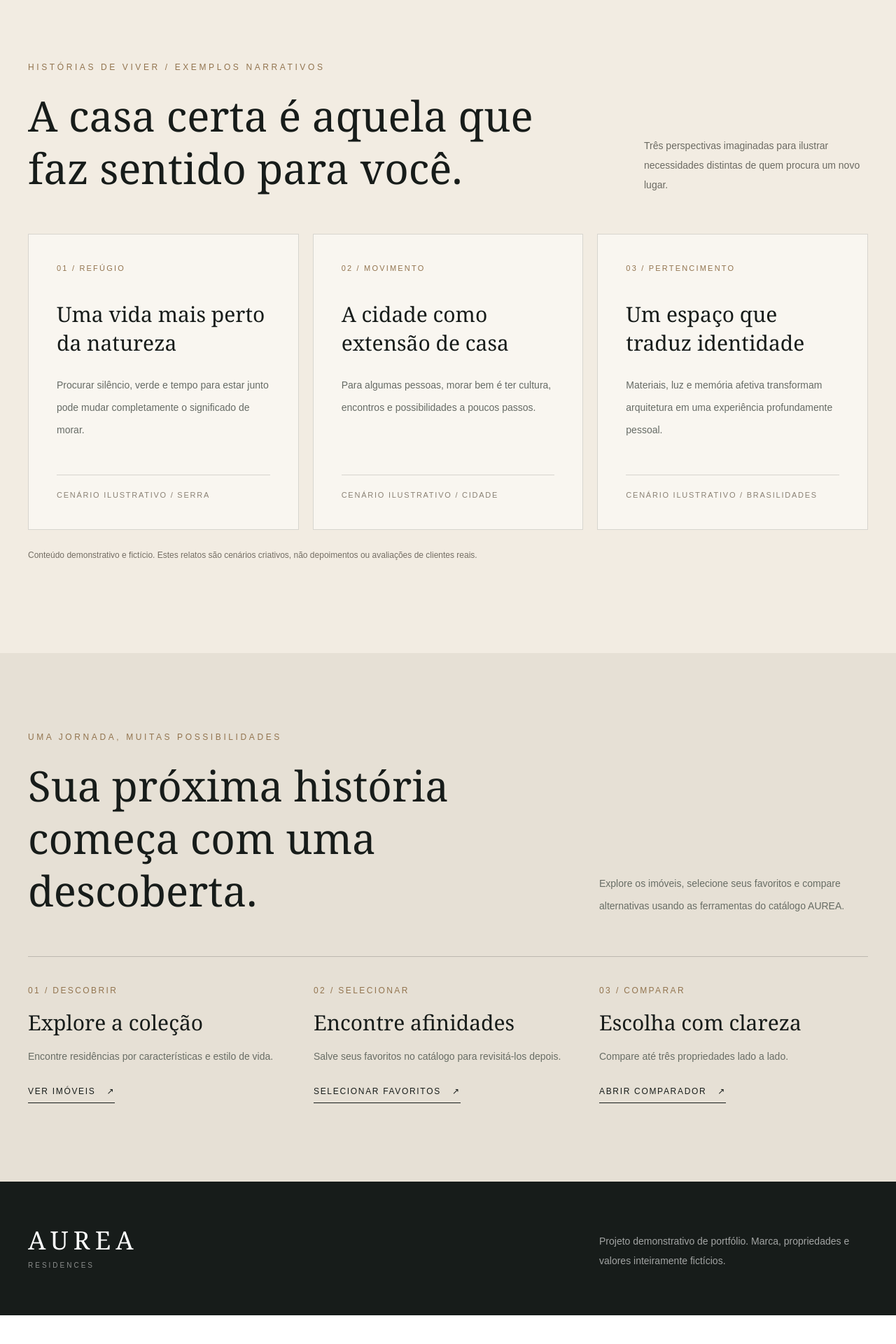
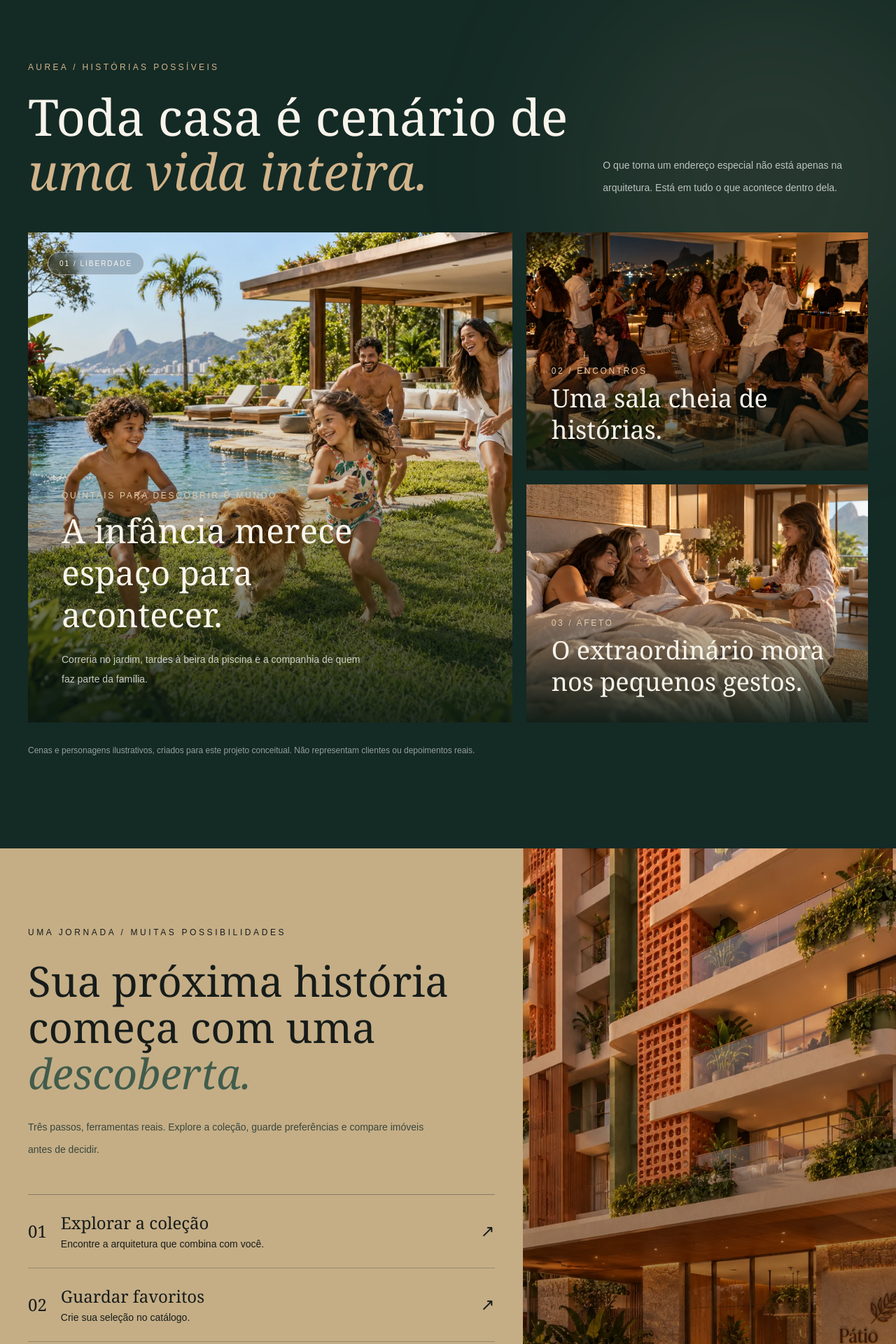
Before and after one commit to gabrielgonganu/aurea-residences, a Next.js app: page / in a window 1280 px wide. Shown: the part 9120-11040 px from the top of the page at 70% size. Before the commit the page ends 10999 px from the top, so only its background shows below. Built offline with nearby package versions, Linux system fonts and the light colour scheme.

Commit message:
feat: reformula experiencias jornada e curadoria aurea v10.5

```diff
--- a/src/app/globals.css
+++ b/src/app/globals.css
@@ -378,3 +378,21 @@ body {
 @keyframes aurea-drift { from {transform:scale(1)} to {transform:scale(1.085)} }
 @media(max-width:767px) { .aurea-gallery-v3-grid {grid-template-columns:1fr 1fr;grid-template-rows:260px 150px;} .aurea-gallery-v3-main {grid-column:span 2;grid-row:span 1;} .aurea-gallery-v3-bottom {align-items:flex-start;flex-direction:column;line-height:1.8;} .aurea-gallery-v3-tag {bottom:15px;left:15px;padding:8px;font-size:9px;} .aurea-gallery-v3-frame {inset:9px;} .aurea-immersive {min-height:590px;} .aurea-immersive-content {padding:70px 35px 110px;} .aurea-immersive-border {inset:12px;} .aurea-immersive-footer {left:35px;right:35px;bottom:34px;font-size:8px;} .aurea-contact-widget {bottom:12px;right:12px;} .aurea-contact-trigger {padding:12px 14px;gap:9px;} .aurea-lightbox-thumb {width:58px;height:42px;} }
 @media(prefers-reduced-motion:reduce) { .aurea-immersive-image img {animation:none!important;} .aurea-gallery-v3-tile img,.aurea-gallery-v3-frame {transition:none!important;} .aurea-gallery-v3-tile:hover img {transform:none;} }
+
+
+
+
+/* AUREA V10.5 REDESIGN */
+.aurea-story-card img { will-change: auto; }
+.aurea-story-card:hover img { will-change: transform; }
+.aurea-curadoria-tile { transition: transform .45s ease, box-shadow .45s ease; }
+.aurea-curadoria-tile:hover { transform: translateY(-5px); box-shadow: 0 18px 35px rgba(23,28,26,.10); }
+@keyframes aurea-v105-rise { from { opacity: .45; transform: translateY(26px); } to { opacity: 1; transform: translateY(0); } }
+@media (prefers-reduced-motion: no-preference) {
+  @supports (animation-timeline: view()) {
+    .aurea-reveal { animation: aurea-v105-rise 1s ease-out both; animation-timeline: view(); animation-range: entry 0% cover 30%; }
+  }
+}
+@media (prefers-reduced-motion: reduce) {
+  .aurea-reveal, .aurea-story-card img, .aurea-curadoria-tile, .aurea-journey-link * { animation: none !important; transition: none !important; transform: none !important; }
+}
--- a/src/app/page.tsx
+++ b/src/app/page.tsx
@@ -510,115 +510,102 @@ export default function Home() {
         </div>
       </section>
 
-      <section
-        id="historias-de-viver"
-        className="bg-[#F2ECE2] px-6 py-24 text-[#171C1A] lg:px-10 lg:py-32"
-      >
-        <div className="mx-auto max-w-7xl">
-          <div className="flex flex-wrap items-end justify-between gap-8">
-            <div>
-              <p className="mb-6 text-xs uppercase tracking-[0.3em] text-[#92744F]">
-                Histórias de viver / Exemplos narrativos
-              </p>
-              <h2 className="max-w-3xl font-serif text-5xl leading-tight md:text-6xl">
-                A casa certa é aquela que faz sentido para você.
-              </h2>
+
+      <section id="historias-de-viver" aria-labelledby="aurea-v105-historias" className="relative isolate overflow-hidden bg-[#142A25] py-24 text-[#F8F4EC] lg:py-32">
+        <div aria-hidden="true" className="pointer-events-none absolute -right-28 top-0 h-[580px] w-[580px] rounded-full bg-[#C5AE86]/10 blur-[110px]" />
+        <div className="relative mx-auto max-w-7xl px-6 lg:px-10">
+          <div className="aurea-reveal grid gap-8 pb-12 lg:grid-cols-12 lg:items-end">
+            <div className="lg:col-span-8">
+              <p className="mb-6 text-xs uppercase tracking-[0.28em] text-[#D1B48B]">AUREA / Histórias possíveis</p>
+              <h2 id="aurea-v105-historias" className="max-w-4xl font-serif text-5xl leading-[1.08] md:text-7xl">Toda casa é cenário de <em className="font-normal text-[#D1B48B]">uma vida inteira.</em></h2>
             </div>
-            <p className="max-w-xs text-sm leading-7 text-[#6B6A62]">
-              Três perspectivas imaginadas para ilustrar necessidades
-              distintas de quem procura um novo lugar.
-            </p>
+            <p className="max-w-sm text-sm leading-8 text-white/70 lg:col-span-4">O que torna um endereço especial não está apenas na arquitetura. Está em tudo o que acontece dentro dela.</p>
           </div>
 
-          <div className="mt-14 grid gap-5 md:grid-cols-3">
-            {[
-              {
-                categoria: "01 / Refúgio",
-                titulo: "Uma vida mais perto da natureza",
-                texto: "Procurar silêncio, verde e tempo para estar junto pode mudar completamente o significado de morar.",
-                origem: "Cenário ilustrativo / Serra",
-              },
-              {
-                categoria: "02 / Movimento",
-                titulo: "A cidade como extensão de casa",
-                texto: "Para algumas pessoas, morar bem é ter cultura, encontros e possibilidades a poucos passos.",
-                origem: "Cenário ilustrativo / Cidade",
-              },
-              {
-                categoria: "03 / Pertencimento",
-                titulo: "Um espaço que traduz identidade",
-                texto: "Materiais, luz e memória afetiva transformam arquitetura em uma experiência profundamente pessoal.",
-                origem: "Cenário ilustrativo / Brasilidades",
-              },
-            ].map((historia) => (
-              <article
-                key={historia.categoria}
-                className="flex min-h-[330px] flex-col justify-between border border-[#171C1A]/15 bg-[#F9F6F0] p-8 transition-colors duration-300 hover:bg-white md:p-10"
-              >
-                <div>
-                  <p className="text-[11px] uppercase tracking-[0.2em] text-[#92744F]">
-                    {historia.categoria}
-                  </p>
-                  <h3 className="mt-9 font-serif text-3xl leading-snug">
-                    {historia.titulo}
-                  </h3>
-                  <p className="mt-6 text-sm leading-8 text-[#666B65]">
-                    {historia.texto}
-                  </p>
+          <div className="grid gap-4 lg:grid-cols-12 lg:gap-5">
+            <article className="aurea-story-card aurea-reveal group relative min-h-[450px] overflow-hidden lg:col-span-7 lg:min-h-[690px]">
+              <Image src="/brand/aurea/viver/infancia-piscina.webp" alt="Família brincando com crianças e animais no jardim junto à piscina" fill sizes="(max-width: 1024px) 100vw, 60vw" className="object-cover transition-transform duration-1000 group-hover:scale-[1.06]" />
+              <div className="absolute inset-0 bg-gradient-to-t from-[#071611]/90 via-[#071611]/15 to-transparent" />
+              <div className="absolute left-7 top-7 rounded-full border border-white/50 bg-black/20 px-4 py-2 text-[10px] uppercase tracking-[0.2em] backdrop-blur-sm">01 / Liberdade</div>
+              <div className="absolute inset-x-0 bottom-0 p-8 md:p-12">
+                <p className="mb-3 text-xs uppercase tracking-[0.22em] text-[#E1CCAA]">Quintais para descobrir o mundo</p>
+                <h3 className="max-w-md font-serif text-4xl leading-tight md:text-5xl">A infância merece espaço para acontecer.</h3>
+                <p className="mt-5 max-w-md text-sm leading-7 text-white/75">Correria no jardim, tardes à beira da piscina e a companhia de quem faz parte da família.</p>
+              </div>
+            </article>
+            <div className="grid gap-4 lg:col-span-5 lg:gap-5">
+              <article className="aurea-story-card aurea-reveal group relative min-h-[340px] overflow-hidden">
+                <Image src="/brand/aurea/viver/encontros-festa.webp" alt="Amigos diversos celebrando juntos em uma sala de estar" fill sizes="(max-width: 1024px) 100vw, 42vw" className="object-cover transition-transform duration-1000 group-hover:scale-[1.06]" />
+                <div className="absolute inset-0 bg-gradient-to-t from-[#071611]/90 via-transparent to-transparent" />
+                <div className="absolute inset-x-0 bottom-0 p-7 md:p-9">
+                  <p className="mb-2 text-xs uppercase tracking-[0.22em] text-[#E1CCAA]">02 / Encontros</p>
+                  <h3 className="font-serif text-3xl leading-tight md:text-4xl">Uma sala cheia de histórias.</h3>
                 </div>
-                <p className="mt-12 border-t border-[#171C1A]/15 pt-5 text-[11px] uppercase tracking-[0.16em] text-[#8A8174]">
-                  {historia.origem}
-                </p>
               </article>
-            ))}
+              <article className="aurea-story-card aurea-reveal group relative min-h-[340px] overflow-hidden">
+                <Image src="/brand/aurea/viver/afetos-cafe.webp" alt="Menina levando café da manhã para suas duas mães na cama" fill sizes="(max-width: 1024px) 100vw, 42vw" className="object-cover transition-transform duration-1000 group-hover:scale-[1.06]" />
+                <div className="absolute inset-0 bg-gradient-to-t from-[#071611]/90 via-transparent to-transparent" />
+                <div className="absolute inset-x-0 bottom-0 p-7 md:p-9">
+                  <p className="mb-2 text-xs uppercase tracking-[0.22em] text-[#E1CCAA]">03 / Afeto</p>
+                  <h3 className="font-serif text-3xl leading-tight md:text-4xl">O extraordinário mora nos pequenos gestos.</h3>
+                </div>
+              </article>
+            </div>
           </div>
-          <p className="mt-6 text-xs leading-6 text-[#746E64]">
-            Conteúdo demonstrativo e fictício. Estes relatos são cenários criativos,
-            não depoimentos ou avaliações de clientes reais.
-          </p>
+          <p className="mt-7 max-w-3xl text-xs leading-6 text-white/55">Cenas e personagens ilustrativos, criados para este projeto conceitual. Não representam clientes ou depoimentos reais.</p>
         </div>
       </section>
 
-      <section className="bg-[#E6E0D5] px-6 py-24 text-[#171C1A] lg:px-10 lg:py-28">
-        <div className="mx-auto max-w-7xl">
-          <div className="grid gap-10 lg:grid-cols-12 lg:items-end">
-            <div className="lg:col-span-7">
-              <p className="mb-6 text-xs uppercase tracking-[0.3em] text-[#92744F]">
-                Uma jornada, muitas possibilidades
-              </p>
-              <h2 className="font-serif text-5xl leading-tight md:text-6xl">
-                Sua próxima história começa com uma descoberta.
-              </h2>
-            </div>
-            <p className="max-w-sm text-sm leading-8 text-[#686D65] lg:col-span-5 lg:justify-self-end">
-              Explore os imóveis, selecione seus favoritos e compare
-              alternativas usando as ferramentas do catálogo AUREA.
-            </p>
+      <section id="jornada-aurea" aria-labelledby="aurea-jornada-titulo" className="relative overflow-hidden bg-[#C5AE86] text-[#171C1A]">
+        <div className="grid lg:grid-cols-12">
+          <div className="relative min-h-[390px] overflow-hidden lg:order-2 lg:col-span-5 lg:min-h-[780px]">
+            <Image src="/imoveis/patio-das-veredas/fachada.webp" alt="Fachada de arquitetura brasileira do imóvel Pátio das Veredas" fill sizes="(max-width: 1024px) 100vw, 42vw" className="object-cover" />
+            <div className="absolute inset-0 bg-gradient-to-t from-black/55 to-transparent" />
+            <p className="absolute bottom-7 left-7 right-7 text-xs uppercase tracking-[0.25em] text-white">Descobrir / Selecionar / Comparar</p>
           </div>
-          <div className="mt-14 grid gap-6 border-t border-[#171C1A]/20 pt-10 md:grid-cols-3">
-            <div>
-              <p className="text-xs uppercase tracking-[0.2em] text-[#92744F]">01 / Descobrir</p>
-              <h3 className="mt-5 font-serif text-3xl">Explore a coleção</h3>
-              <p className="mt-4 text-sm leading-7 text-[#686D65]">Encontre residências por características e estilo de vida.</p>
-              <Link href="/imoveis" className="mt-7 inline-flex gap-4 border-b border-[#171C1A] pb-2 text-xs uppercase tracking-[0.14em] hover:text-[#92744F]">Ver imóveis <span aria-hidden="true">↗</span></Link>
-            </div>
-            <div>
-              <p className="text-xs uppercase tracking-[0.2em] text-[#92744F]">02 / Selecionar</p>
-              <h3 className="mt-5 font-serif text-3xl">Encontre afinidades</h3>
-              <p className="mt-4 text-sm leading-7 text-[#686D65]">Salve seus favoritos no catálogo para revisitá-los depois.</p>
-              <Link href="/imoveis" className="mt-7 inline-flex gap-4 border-b border-[#171C1A] pb-2 text-xs uppercase tracking-[0.14em] hover:text-[#92744F]">Selecionar favoritos <span aria-hidden="true">↗</span></Link>
-            </div>
-            <div>
-              <p className="text-xs uppercase tracking-[0.2em] text-[#92744F]">03 / Comparar</p>
-              <h3 className="mt-5 font-serif text-3xl">Escolha com clareza</h3>
-              <p className="mt-4 text-sm leading-7 text-[#686D65]">Compare até três propriedades lado a lado.</p>
-              <Link href="/comparar" className="mt-7 inline-flex gap-4 border-b border-[#171C1A] pb-2 text-xs uppercase tracking-[0.14em] hover:text-[#92744F]">Abrir comparador <span aria-hidden="true">↗</span></Link>
+          <div className="aurea-reveal flex flex-col justify-center px-6 py-20 md:px-12 lg:col-span-7 lg:px-[max(2.5rem,calc((100vw-80rem)/2))] lg:py-28">
+            <p className="mb-7 text-xs uppercase tracking-[0.3em]">Uma jornada / Muitas possibilidades</p>
+            <h2 id="aurea-jornada-titulo" className="max-w-2xl font-serif text-5xl leading-[1.1] md:text-6xl">Sua próxima história começa com uma <em className="font-normal text-[#415C4C]">descoberta.</em></h2>
+            <p className="mt-7 max-w-xl text-sm leading-8 text-[#39463C]">Três passos, ferramentas reais. Explore a coleção, guarde preferências e compare imóveis antes de decidir.</p>
+            <div className="mt-12 border-t border-[#171C1A]/35">
+              <Link href="/imoveis" className="aurea-journey-link group flex items-center gap-5 border-b border-[#171C1A]/25 py-6 transition-colors hover:bg-black/5 focus-visible:outline-2 focus-visible:outline-offset-2 focus-visible:outline-[#171C1A]">
+                <span className="font-serif text-2xl">01</span><span className="flex-1"><strong className="block font-serif text-2xl font-normal">Explorar a coleção</strong><small className="mt-1 block text-sm">Encontre a arquitetura que combina com você.</small></span><span aria-hidden="true" className="text-2xl transition-transform group-hover:translate-x-1">↗</span>
+              </Link>
+              <Link href="/imoveis" className="aurea-journey-link group flex items-center gap-5 border-b border-[#171C1A]/25 py-6 transition-colors hover:bg-black/5 focus-visible:outline-2 focus-visible:outline-offset-2 focus-visible:outline-[#171C1A]">
+                <span className="font-serif text-2xl">02</span><span className="flex-1"><strong className="block font-serif text-2xl font-normal">Guardar favoritos</strong><small className="mt-1 block text-sm">Crie sua seleção no catálogo.</small></span><span aria-hidden="true" className="text-2xl transition-transform group-hover:translate-x-1">↗</span>
+              </Link>
+              <Link href="/comparar" className="aurea-journey-link group flex items-center gap-5 border-b border-[#171C1A]/25 py-6 transition-colors hover:bg-black/5 focus-visible:outline-2 focus-visible:outline-offset-2 focus-visible:outline-[#171C1A]">
+                <span className="font-serif text-2xl">03</span><span className="flex-1"><strong className="block font-serif text-2xl font-normal">Comparar com clareza</strong><small className="mt-1 block text-sm">Analise até três propriedades lado a lado.</small></span><span aria-hidden="true" className="text-2xl transition-transform group-hover:translate-x-1">↗</span>
+              </Link>
             </div>
           </div>
         </div>
       </section>
 
-      <footer
+      <section id="curadoria-aurea" aria-labelledby="curadoria-aurea-titulo" className="relative overflow-hidden bg-[#F5F2EC] py-24 text-[#171C1A] lg:py-32">
+        <div className="mx-auto max-w-7xl px-6 lg:px-10">
+          <div className="aurea-reveal mb-14 grid gap-7 lg:grid-cols-12 lg:items-end">
+            <div className="lg:col-span-8"><p className="mb-6 text-xs uppercase tracking-[0.3em] text-[#95734C]">AUREA / A arte da curadoria</p><h2 id="curadoria-aurea-titulo" className="max-w-3xl font-serif text-5xl leading-[1.1] md:text-7xl">Não escolhemos apenas imóveis. <em className="font-normal text-[#967C5A]">Escolhemos perspectivas.</em></h2></div>
+            <p className="max-w-sm text-sm leading-8 text-[#636B63] lg:col-span-4">Uma coleção guiada pelo encontro entre arquitetura, território e as muitas possibilidades de viver.</p>
+          </div>
+          <div className="grid gap-8 lg:grid-cols-12 lg:items-stretch">
+            <div className="aurea-reveal relative min-h-[460px] overflow-hidden lg:col-span-5 lg:min-h-[730px]">
+              <Image src="/imoveis/villa-serra-dourada/entrada-varanda.webp" alt="Residência Villa Serra Dourada integrada à paisagem montanhosa" fill sizes="(max-width: 1024px) 100vw, 42vw" className="object-cover" />
+              <div className="absolute inset-0 bg-gradient-to-t from-black/65 via-transparent to-transparent" />
+              <div className="absolute bottom-0 p-8 text-white md:p-10"><p className="text-xs uppercase tracking-[0.25em] text-[#E4D2B1]">A paisagem também escolhe</p><p className="mt-4 font-serif text-3xl leading-snug">Uma outra forma de olhar para cada endereço.</p></div>
+            </div>
+            <div className="grid gap-4 lg:col-span-7 md:grid-cols-2">
+              <article className="aurea-curadoria-tile aurea-reveal group flex min-h-[310px] flex-col justify-between bg-[#203D35] p-8 text-[#F5F2EC] md:p-10"><div><span className="text-xs tracking-[0.25em] text-[#D4BD94]">01 / IDENTIDADE</span><h3 className="mt-8 font-serif text-3xl">Arquitetura autoral</h3><p className="mt-5 text-sm leading-8 text-white/70">Materiais, proporções e personalidade: cada projeto com uma linguagem própria.</p></div><span aria-hidden="true" className="mt-8 self-end font-serif text-4xl text-[#D4BD94] transition-transform group-hover:translate-x-2">↗</span></article>
+              <article className="aurea-curadoria-tile aurea-reveal group flex min-h-[310px] flex-col justify-between bg-[#E2D3B9] p-8 md:p-10"><div><span className="text-xs tracking-[0.25em] text-[#6A4E2D]">02 / PERTENCIMENTO</span><h3 className="mt-8 font-serif text-3xl">Vida e encontros</h3><p className="mt-5 text-sm leading-8 text-[#4C4B3F]">Um endereço também precisa fazer sentido para quem vive ali, todos os dias.</p></div><span aria-hidden="true" className="mt-8 self-end font-serif text-4xl text-[#6A4E2D] transition-transform group-hover:translate-x-2">↗</span></article>
+              <article className="aurea-curadoria-tile aurea-reveal group flex min-h-[310px] flex-col justify-between bg-[#DCE1D6] p-8 md:p-10"><div><span className="text-xs tracking-[0.25em] text-[#38523D]">03 / TERRITÓRIO</span><h3 className="mt-8 font-serif text-3xl">Paisagens singulares</h3><p className="mt-5 text-sm leading-8 text-[#4D5C50]">Serra, cidade e litoral: o lugar e sua cultura fazem parte da experiência.</p></div><span aria-hidden="true" className="mt-8 self-end font-serif text-4xl text-[#38523D] transition-transform group-hover:translate-x-2">↗</span></article>
+              <article className="aurea-curadoria-tile aurea-reveal group flex min-h-[310px] flex-col justify-between bg-[#EEE5D9] p-8 md:p-10"><div><span className="text-xs tracking-[0.25em] text-[#866A45]">04 / DESCOBERTA</span><h3 className="mt-8 font-serif text-3xl">Escolhas com clareza</h3><p className="mt-5 text-sm leading-8 text-[#666459]">Filtros, favoritos e comparação para descobrir possibilidades com autonomia.</p></div><span aria-hidden="true" className="mt-8 self-end font-serif text-4xl text-[#866A45] transition-transform group-hover:translate-x-2">↗</span></article>
+            </div>
+          </div>
+          <div className="mt-12 flex flex-wrap items-center justify-between gap-7 border-t border-[#171C1A]/20 pt-8"><p className="max-w-xl text-xs leading-6 text-[#656A62]">Curadoria e áreas de atuação descritas de forma conceitual para um portfólio demonstrativo. A marca e seus imóveis são fictícios.</p><Link href="/imoveis" className="group inline-flex items-center gap-7 border-b border-[#171C1A] pb-3 text-xs uppercase tracking-[0.18em] hover:text-[#866A45] focus-visible:outline-2 focus-visible:outline-offset-4"><span>Explorar a coleção</span><span aria-hidden="true" className="transition-transform group-hover:translate-x-1">↗</span></Link></div>
+        </div>
+      </section>
+
+            <footer
         id="contato"
         className="bg-[#171C1A] px-6 py-16 text-white lg:px-10"
       >
```
